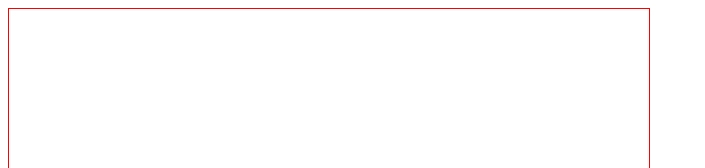
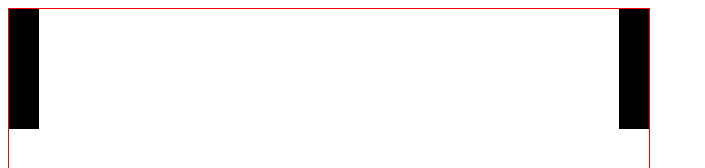
Before and after one commit to A1J0/pingpong, a plain HTML site: page index.html in a window 1280 px wide. Shown: the top 168 px of the page, without its empty margins (0-705 px from the left). Drawn offline with nearby package versions, Linux system fonts and the light colour scheme.

Commit message:
paddles movement

```diff
--- a/index.html
+++ b/index.html
@@ -7,9 +7,160 @@
 			border: 1px solid red;
 		}
 		</style>
+		<script src="http://ajax.googleapis.com/ajax/libs/jquery/1.10.2/jquery.min.js"></script>
 	</head>
 	<body>
 		<canvas id="canvas" width="640" height="480">
 		</canvas>
+		<script>
+		var gameCanvas = document.getElementById('canvas');
+		var ctx = gameCanvas.getContext('2d');
+		var height = gameCanvas.height;
+		var width = gameCanvas.width;
+		var ball = {
+			x: 0,
+			y: 0,
+			height: 30,
+			width: 30,
+			color: '#ffffff',
+			vx:1,
+			vy:1,
+			angle: 0,
+			draw: function(canvas){
+				canvas.fillRect(this.x - (this.width/2),this.y - (this.height/2),this.width,this.height);
+			},
+			spin: function(){
+
+			},
+			animate: function(canvas,objs){
+				this.detectCollision(canvas,objs);
+				this.x += this.vx;
+				this.y += this.vy;
+			},
+			setPosition: function(_x,_y){
+				this.x = _x;
+				this.y = _y;
+			},
+			detectCollision: function(canvas,objs){
+				//Check if canvas borders are collided.
+				var bounce = {
+					x:0,
+					y:0
+				};
+
+
+
+				if(this.x <= (ball.width/2) + 30){
+					if(Math.pow(Math.pow(peddles[0].y - this.y ,2),0.5) <= (peddles[0].height/2) + (this.y/2) )
+					{
+						this.vx = 1;
+					}
+				}
+				else if(this.x >= ((width - 30) - (ball.width/2))){
+					if(Math.pow(Math.pow(peddles[1].y - this.y ,2),0.5) <= (peddles[0].height/2) + (this.y/2) )
+					{
+						this.vx = -1;
+					}
+				}
+				/*else
+				{
+					//Check object collisions
+					for (var i = peddles.length - 1; i >= 0; i--) {
+						var xpos = 1, ypos = 1;
+						var x_distance = (this.x - peddles[i].x);
+						var y_distance = (this.y - peddles[i].y);
+
+						if(Math.pow(Math.pow(x_distance,2),0.5) < (this.width/2 + peddles[i].width/2))
+						{
+							if(Math.pow(Math.pow(y_distance,2),0.5) < (this.height/2 + peddles[i].height/2))
+							{
+								if(x_distance < 0){
+									xpos = -1;
+								}
+							}
+							this.vx = xpos;
+						}
+					};
+				}*/
+
+				if(this.y <= ball.height/2){
+					this.vy = 1;
+				}
+				else if(this.y >= (height - (ball.height/2))){
+					this.vy = -1;
+				}
+			}
+		}
+		var paddel =  function(canvas,x_pos){
+			this.color = "#ffffff";
+			this.height = 120;
+			this.width = 30;
+			this.x = x_pos;
+			this.y = this.height/2;
+			this.draw = function (){
+				canvas.fillRect(this.x - (this.width/2),this.y - (this.height/2),this.width,this.height);
+			},
+			this.move = function(direction){
+				switch(direction){
+					case 1:
+						this.y += 3;
+					break;
+					case 0:
+						this.y -= 3;
+					break;
+				}
+			}
+		};
+
+		var peddles = [];
+
+		function init(){
+			ball.setPosition(width/2, height/2);
+			peddles.push(new paddel(ctx,15));
+			peddles.push(new paddel(ctx,width - 15));
+		}
+		init();
+
+		function gameAction(){
+			ball.animate(ctx,peddles);
+		}
+
+		function gameLoop(){
+			gameAction();
+
+			//Clear canvas
+			ctx.clearRect(0,0,width,height);
+
+			//Draw objects
+			ball.draw(ctx);
+			for (var i = peddles.length - 1; i >= 0; i--) {
+				peddles[i].draw(ctx);
+			};
+		}
+
+		setInterval(gameLoop,10);
+
+		$(document).keydown(function (event) {
+	      var key = event.which;
+	      	switch(key){
+	      		case 38:
+	      			peddles[1].move(0);
+	      		break;
+
+	      		case 40:
+	      			peddles[1].move(1);
+	      		break;
+
+	      		case 87:
+	      			peddles[0].move(0);
+	      		break;
+
+	      		case 83:
+	      			peddles[0].move(1);
+	      		break;
+
+	      	}
+	    });
+		</script>
 	</body>
 </html>
```
